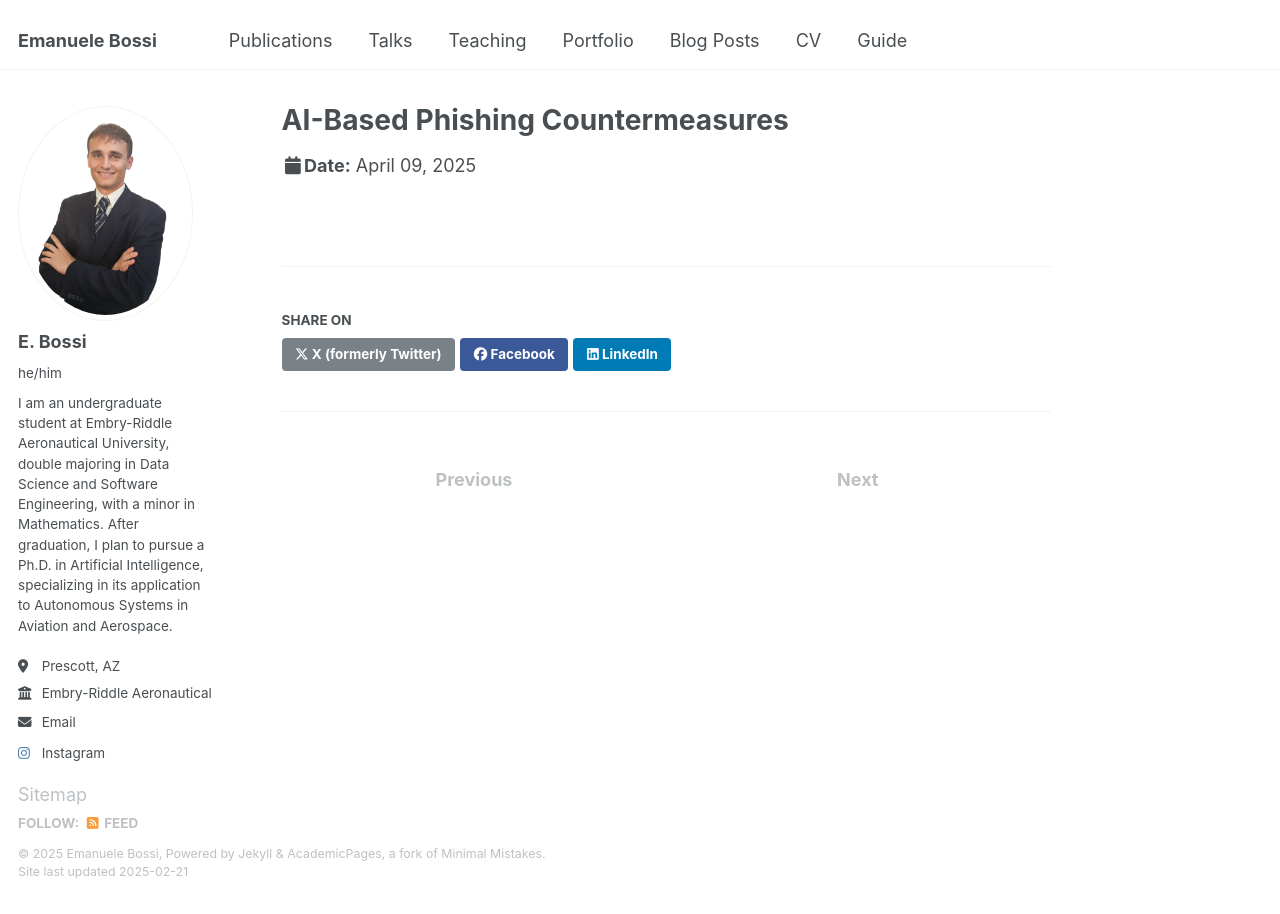
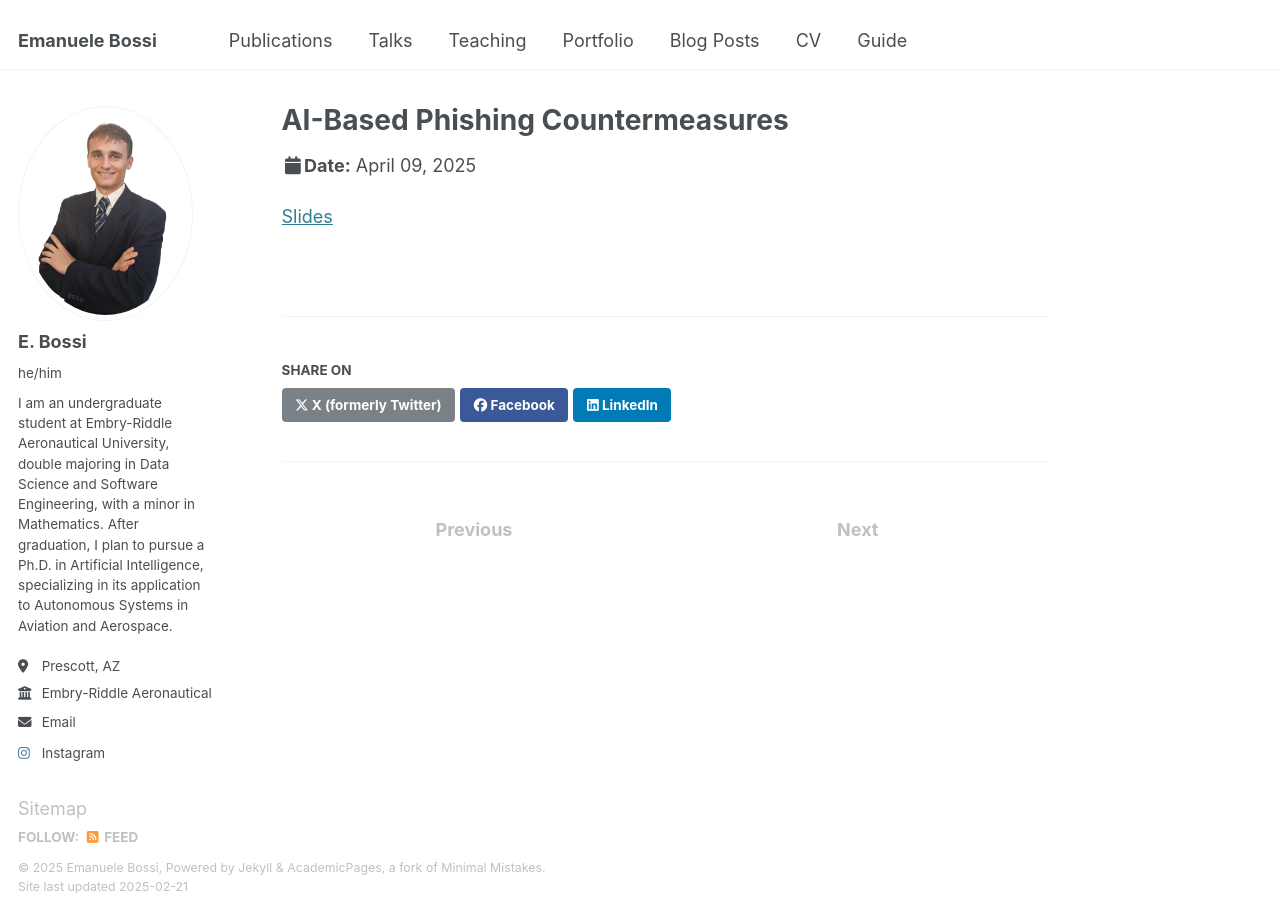
Before and after one commit to bossiemanuele/bossiemanuele.github.io, a Jekyll site: the page built from _talks/2025-04-09-NCUR2025.md, in a window 1280 px wide. Built offline with Jekyll 4.4.1, drawn with Linux system fonts in a browser that asks for light colours.

Commit message:
Update 2025-04-09-NCUR2025.md

```diff
--- a/_talks/2025-04-09-NCUR2025.md
+++ b/_talks/2025-04-09-NCUR2025.md
@@ -6,3 +6,4 @@ venue: "National Conference on Undergraduate Research (NCUR)"
 date: 2025-04-09
 location: "Pittsburgh, PA"
 ---
+[Slides](http://academicpages.github.io/files/slides1.pdf)
```
